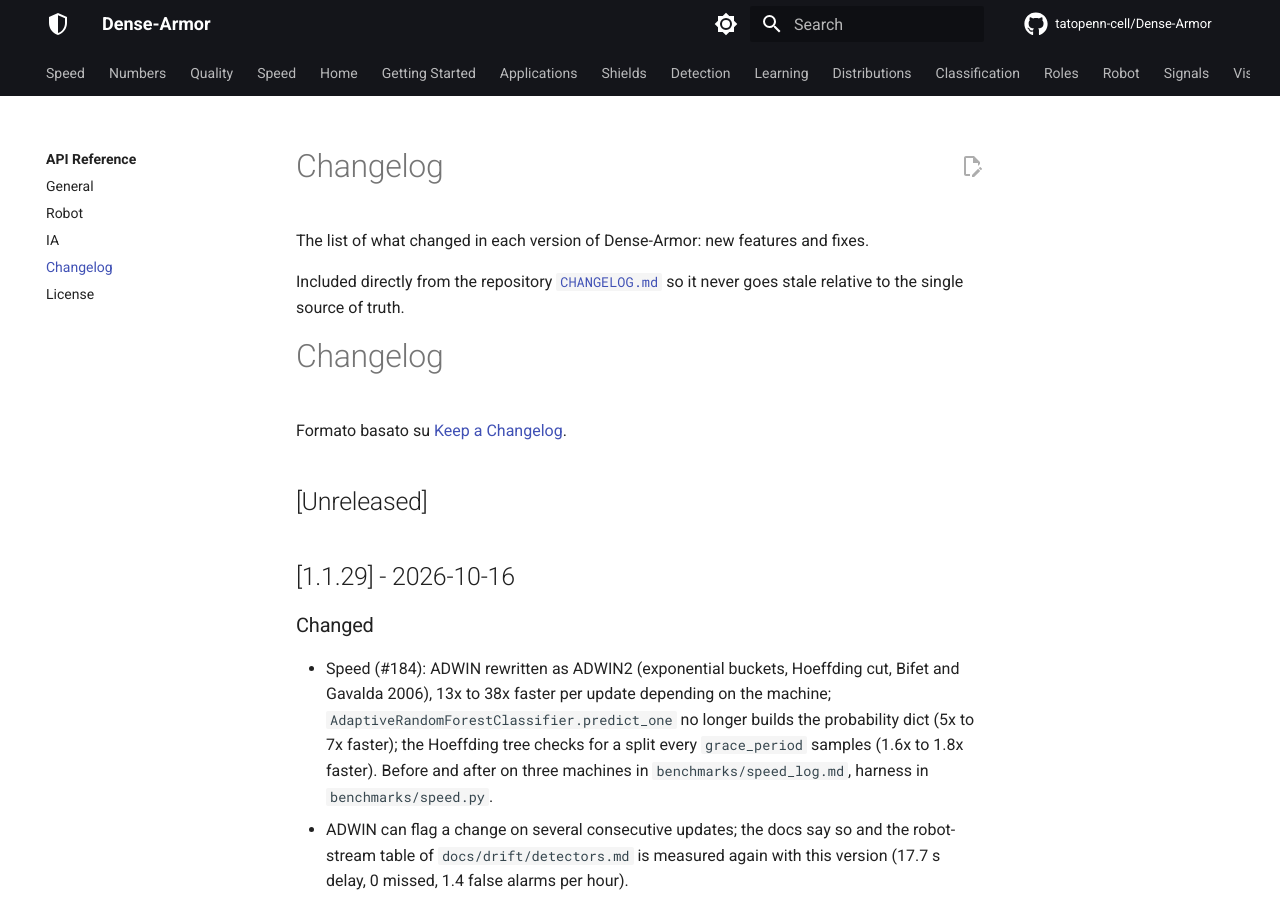
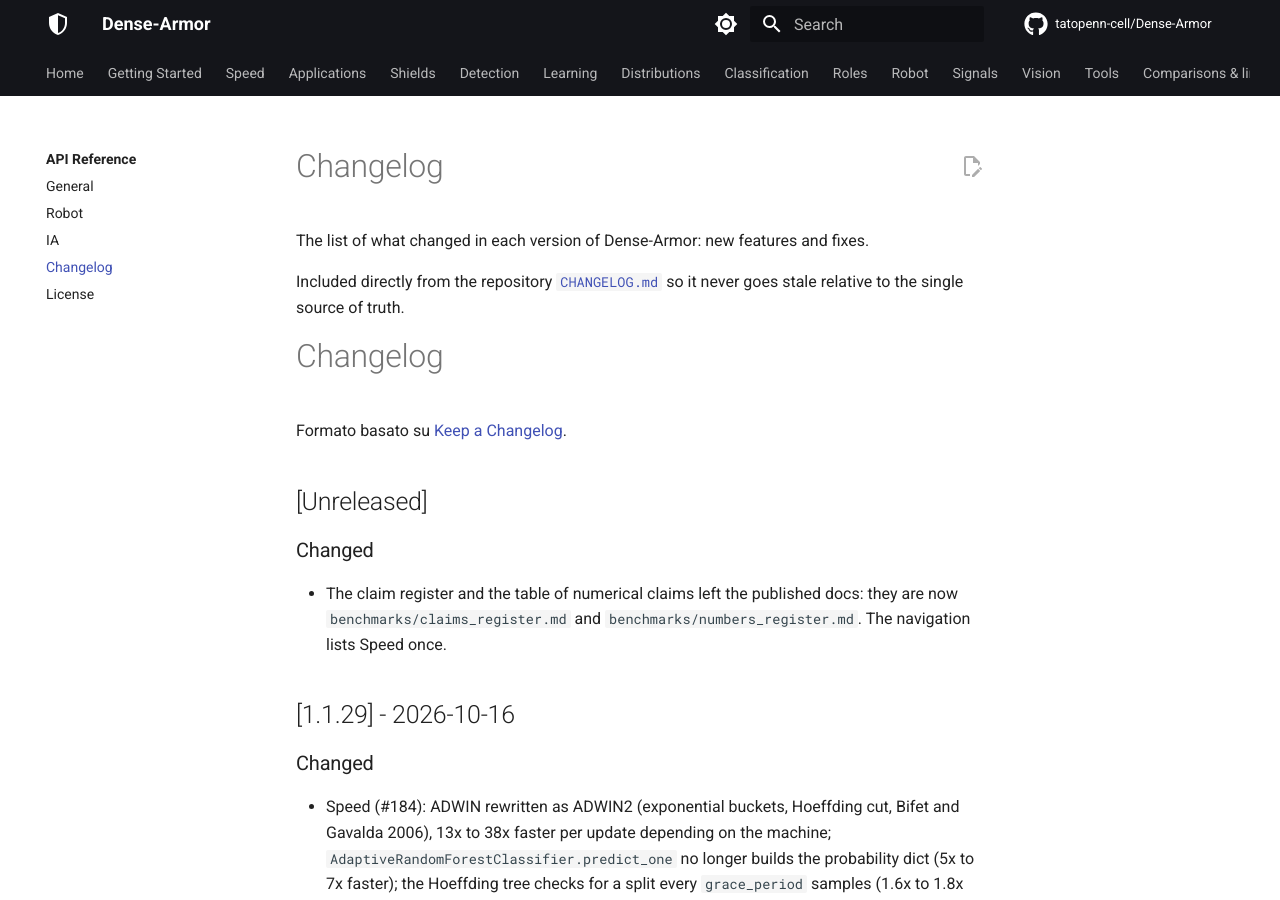
Before and after one commit to tatopenn-cell/Dense-Armor, an MkDocs documentation site: the page built from docs/changelog.md, in a window 1280 px wide and 900 px high. Built offline with MkDocs 1.6.1 and Material for MkDocs 9.7.7, drawn with Linux system fonts in a browser that asks for light colours; comment, search, counter and statistics services are not loaded.

Commit message:
Claim register and numbers table moved out of the published docs; Speed listed once in the navigation

```diff
--- a/CHANGELOG.md
+++ b/CHANGELOG.md
@@ -3,6 +3,11 @@
 Formato basato su [Keep a Changelog](https://keepachangelog.com/it/1.0.0/).
 
 ## [Unreleased]
+
+### Changed
+- The claim register and the table of numerical claims left the published docs: they are now
+  `benchmarks/claims_register.md` and `benchmarks/numbers_register.md`. The navigation lists
+  Speed once.
 
 ## [1.1.29] - 2026-10-16
 
--- a/mkdocs.yml
+++ b/mkdocs.yml
@@ -68,12 +68,9 @@
             heading_level: 2
 
 nav:
-  - Speed: speed.md
-  - Numbers: numbers.md
-  - Quality: quality.md
-  - Speed: speed.md
   - Home: index.md
   - Getting Started: getting-started.md
+  - Speed: speed.md
   - Applications:
       - Finance:
           - finance/index.md
```
Also changed, not shown: benchmarks/claims_register.md (renamed from docs/quality.md), benchmarks/numbers_register.md (renamed from docs/numbers.md).
